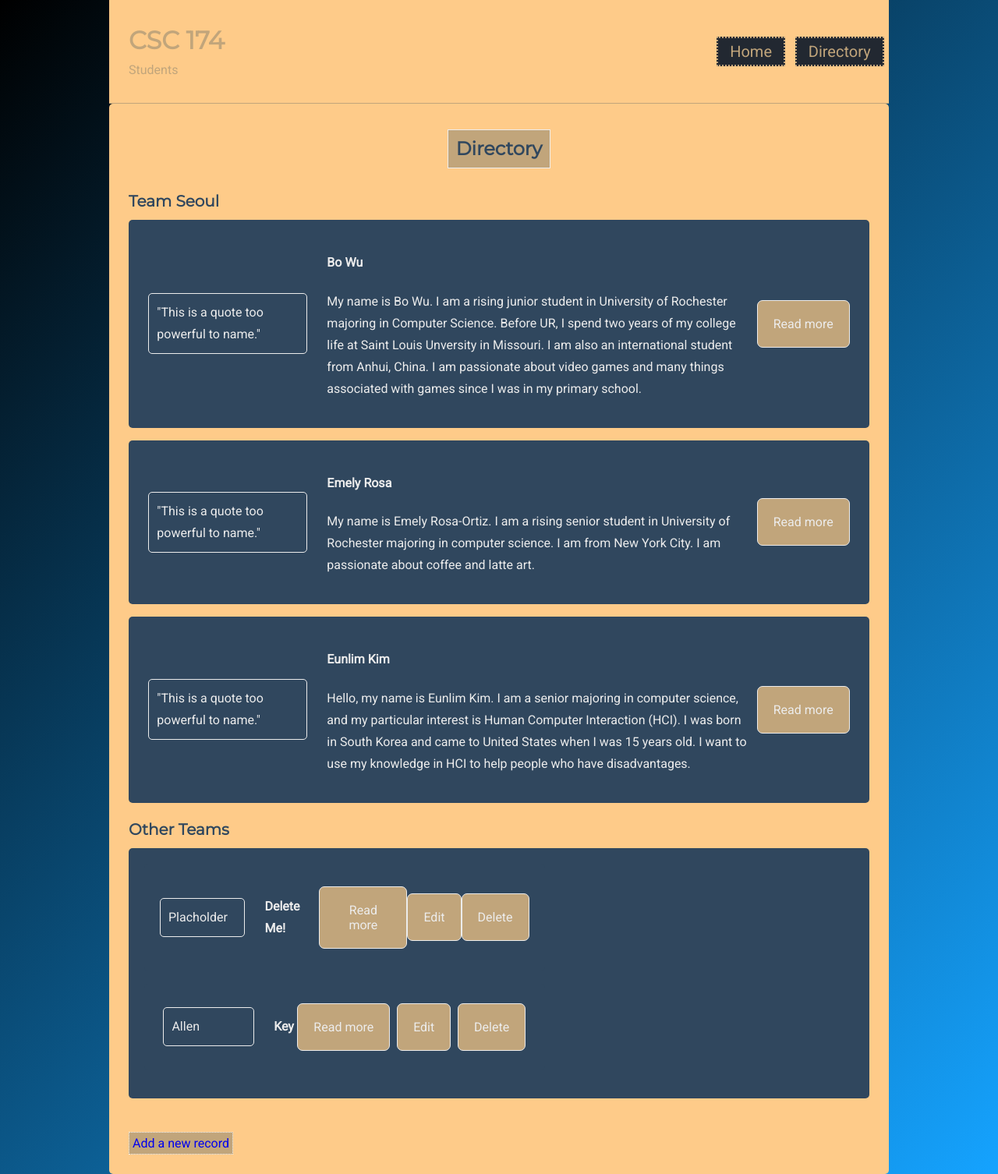
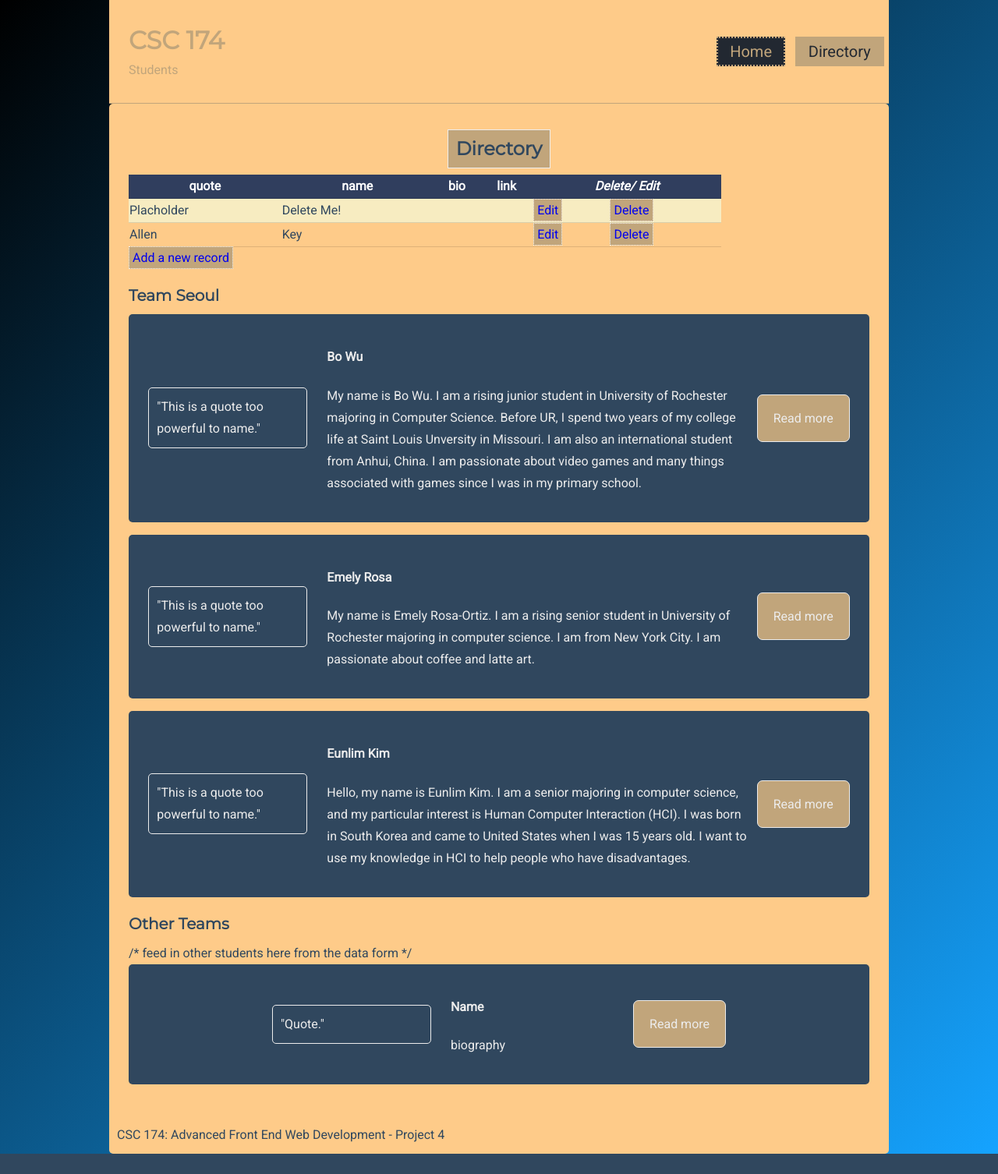
Before and after one commit to jalhadab/project5, a PHP site: page /directory.php in a window 1280 px wide. Shown: the whole page at 78% size. After the commit the page ends 1480 px from the top, so only its background shows below. Run offline with PHP 8.4, Linux system fonts and the light colour scheme; data comes from the database, SQL or seed files in the repository; data that the repository does not hold is empty.

Commit message:
Revert "Update directory.php"
This reverts commit 1843b5a650b333be356b789683de13a81b5bda38.

```diff
--- a/directory.php
+++ b/directory.php
@@ -11,13 +11,53 @@
 		</div>
 		<?php include "inc/nav.php" ?>
 	</header>
-
 	<div class="background">
 		<div class="container">
 			<article>
 				<header class="direct">
 					<h2>Directory</h2>
 				</header>
+
+				<?php
+				// connect to the database
+				include('connect-db.php');
+
+				// get results from database
+				$result = mysqli_query($connection, "SELECT * FROM directory");
+				?>
+				<div class="data_table">
+					<table>
+						<tr>
+							<!-- <th>id</th> -->
+							<th>quote</th>
+							<th>name</th>
+							<th>bio</th>
+							<th>link</th>
+							<th colspan="2"><em>Delete/ Edit</em></th>
+						</tr>
+						<?php
+						// loop through results of database query, displaying them in the table
+						while ($row = mysqli_fetch_array($result)) {
+						?>
+							<tr>
+								<!-- <td><?php echo $row['id']; ?></td> -->
+								<td><?php echo $row['quote']; ?></td>
+								<td><?php echo $row['fullname']; ?></td>
+								<td><?php echo $row['bio']; ?></td>
+								<td><?php echo $row['link']; ?></td>
+								<td><a href="edit.php?id=<?php echo $row['id']; ?>">Edit</a></td>
+								<td><a onclick="return confirm('Are you sure you want to delete: <?php echo $row["fullname"]; ?>?')" href="delete.php?id=<?php echo $row['id']; ?>">Delete</a></td>
+
+							</tr>
+						<?php
+							// close the loop
+						}
+						?>
+					</table>
+				</div>
+
+				<a href="new.php">Add a new record</a>
+
 
 				<h3>Team Seoul</h3>
 				<section class="dir-student space-below">
@@ -51,64 +91,23 @@
 					</div>
 					<a href="kim.php">Read more</a>
 				</section>
-
 				<h3>Other Teams</h3>
-        <!-- /* feed in other students here from the data form */ -->
+				/* feed in other students here from the data form */
 				<section class="dir-student space-below">
-
-          <?php
-          // connect to the database
-          include('connect-db.php');
-
-          // get results from database
-          $result = mysqli_query($connection, "SELECT * FROM directory");
-          ?>
-          <div class="data_table">
-            <table>
-              <!-- <tr>
-                <th>Quote</th>
-                <th>Name</th>
-                <th>Bio</th>
-                <th>Link</th>
-                <th colspan="2"><em>Delete / Edit</em></th>
-              </tr> -->
-              <?php
-              // loop through results of database query, displaying them in the table
-              while ($row = mysqli_fetch_array($result)) {
-              ?>
-                <section class="dir-student space-below">
-                  <div class="studentquote"><?php echo $row['quote']; ?></div>
+					<div class="studentquote">"Quote."</div>
 					<div>
-                    <h4><?php echo $row['fullname']; ?></h4>
-                    <p><?php echo $row['bio']; ?></p>
+						<h4>Name</h4>
+						<p>biography</p>
 					</div>
-                  <a href="http://<?php echo $row['link']; ?>/" target="_blank">Read more</a>
-                  <a href="edit.php?id=<?php echo $row['id']; ?>">Edit</a></td>
-                  <a onclick="return confirm('Are you sure you want to delete: <?php echo $row["firstname"] . " " . $row["lastname"]; ?>?')" href="delete.php?id=<?php echo $row['id']; ?>">Delete</a>
+					<a href="link">Read more</a>
 				</section>
-                <?php
-                // close the loop
-              }
-              ?>
-
-
-                <!-- <tr>
-                  <td><?php echo $row['quote']; ?></td>
-                  <td><?php echo $row['fullname']; ?></td>
-                  <td><?php echo $row['bio']; ?></td>
-                  <td><?php echo $row['link']; ?></td>
-                  <td><a href="edit.php?id=<?php echo $row['id']; ?>">Edit</a></td>
-                  <td><a onclick="return confirm('Are you sure you want to delete: <?php echo $row["firstname"] . " " . $row["lastname"]; ?>?')" href="delete.php?id=<?php echo $row['id']; ?>">Delete</a></td>
-                </tr> -->
-
-            </table>
+			</article>
+			<footer class="dir-footer">
+				<div>CSC 174: Advanced Front End Web Development - Project 4</div>
+			</footer>
 		</div>
-        </section>
-
-        <div>
-          <br>
-          <a href="new.php">Add a new record</a>
 	</div>
+	<?php include "inc/scripts.php" ?>
 </body>
 
 </html>
```
Lines whose indentation alone changed are shown as unchanged.
